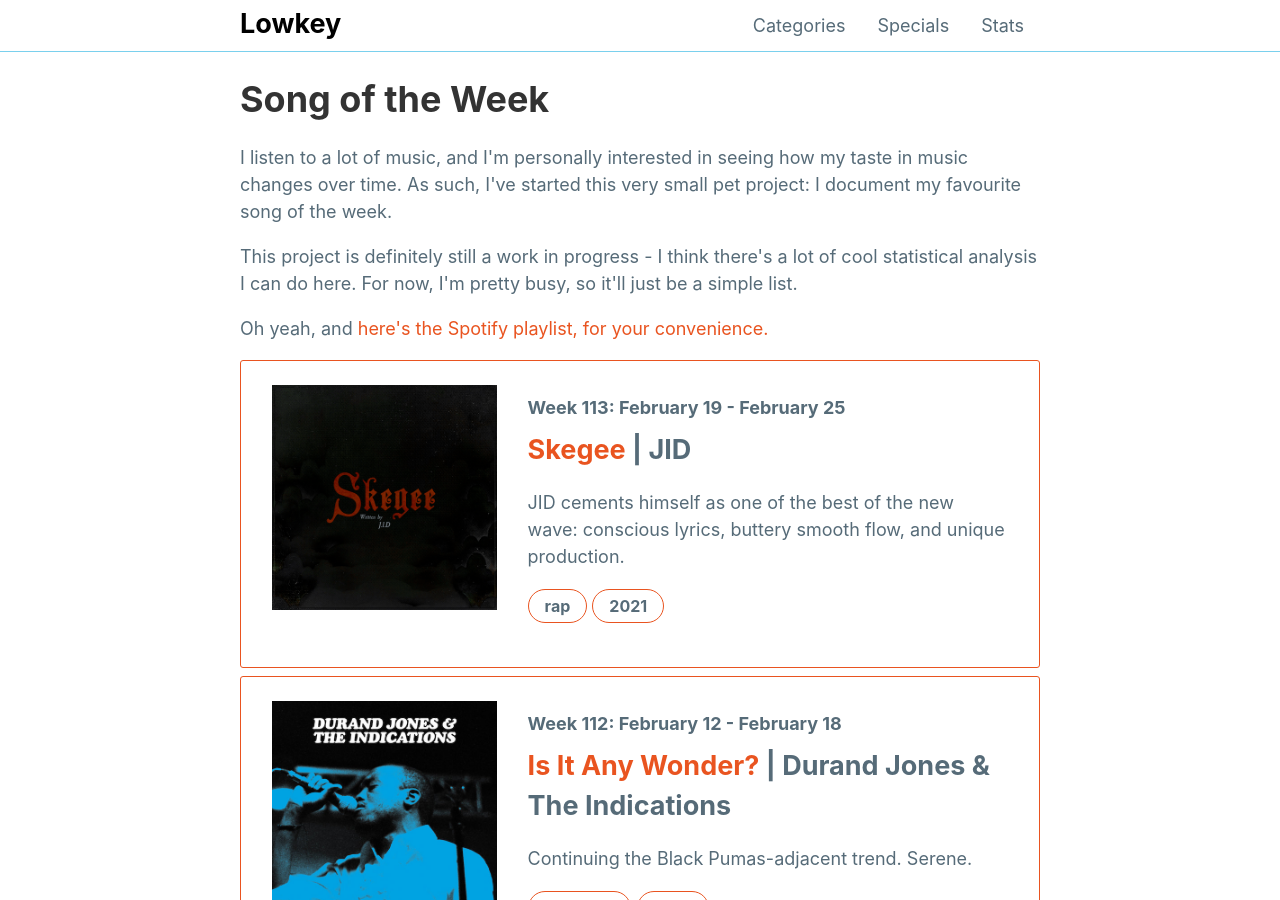
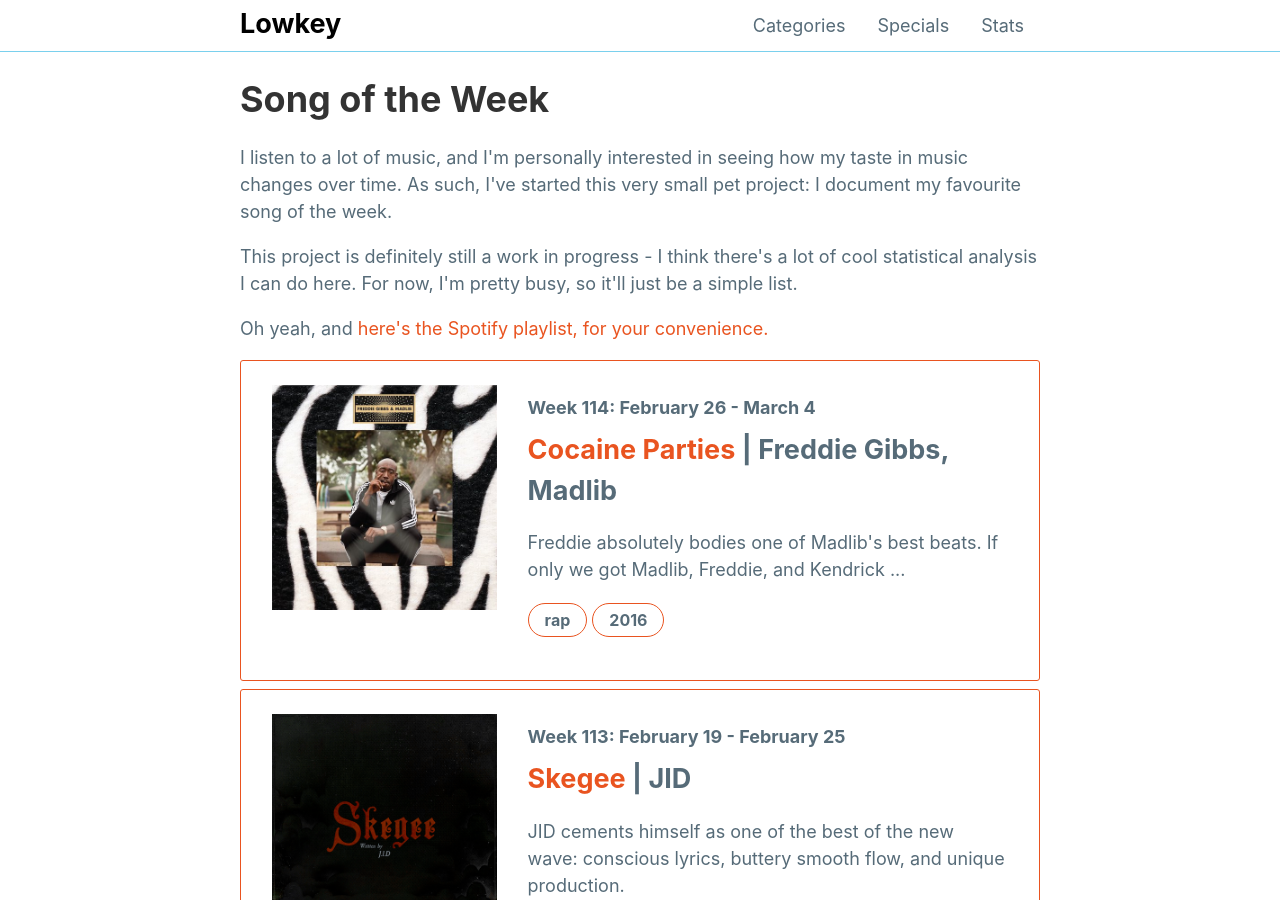
Before and after one commit to mattxwang/lowkey, a Jekyll site: the page built from stats/song-of-the-week.html, in a window 1280 px wide and 900 px high. Built offline with Jekyll 4.4.1, drawn with Linux system fonts in a browser that asks for light colours; comment, search, counter and statistics services are not loaded.

Commit message:
cocaine parties

```diff
--- a/_data/sotw.yml
+++ b/_data/sotw.yml
@@ -1128,3 +1128,13 @@ week113:
   year: 2021
   blurb: >
     JID cements himself as one of the best of the new wave: conscious lyrics, buttery smooth flow, and unique production.
+week114:
+  week: "Week 114: February 26 - March 4"
+  title: "Cocaine Parties"
+  artist: "Freddie Gibbs, Madlib"
+  album: "Piñata (Deluxe)"
+  album_art: "pinata.jpeg"
+  genre: "rap"
+  year: 2016
+  blurb: >
+    Freddie absolutely bodies one of Madlib's best beats. If only we got Madlib, Freddie, and Kendrick ...
```
Also changed, not shown: img/albums/pinata.jpeg (added).
